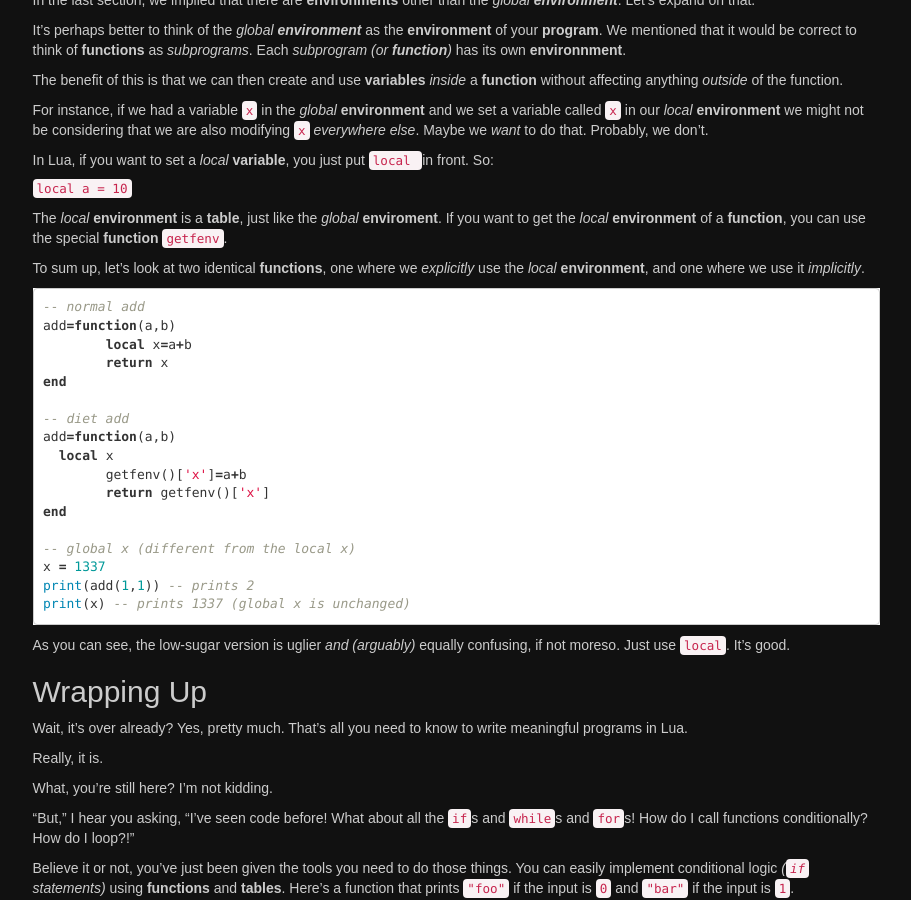
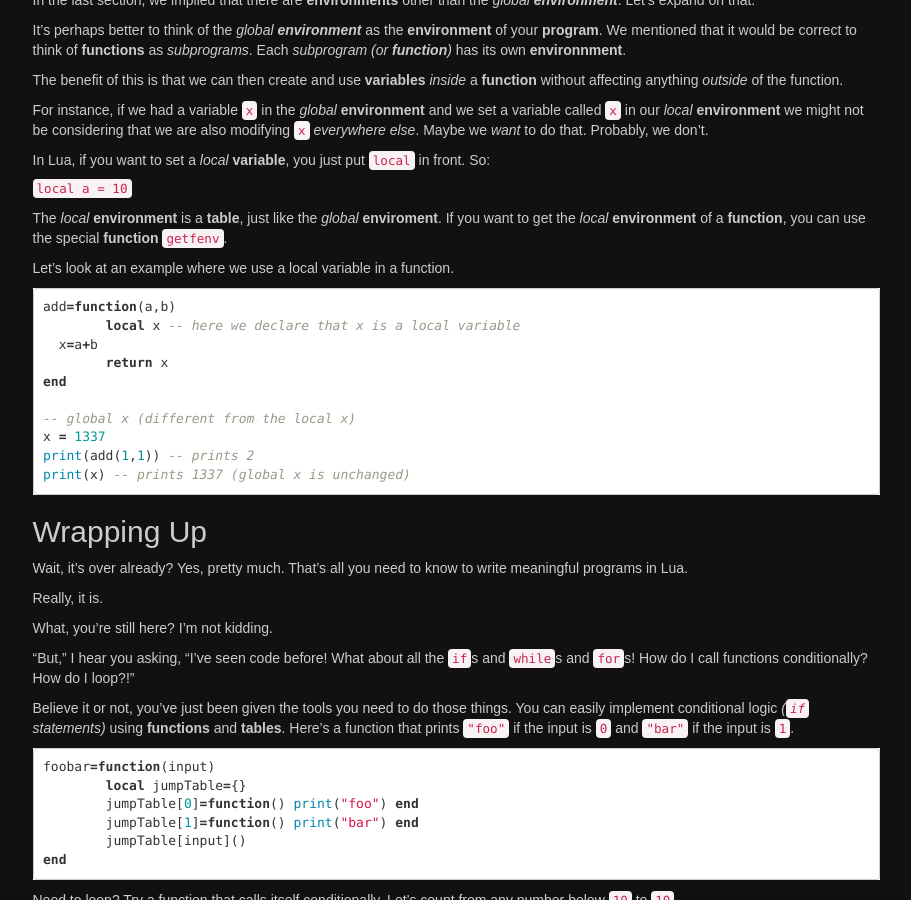
Before and after one commit to efairbanks/ericfairbanks-org-jekyll-bootstrap, a Jekyll site: the page built from _posts/2020-04-16-programming-101-with-lua.markdown, in a window 1280 px wide and 900 px high, scrolled down 9306 px. Shown: the whole window, without its empty margins (330-1241 px from the left). Built offline with Jekyll 4.4.1, drawn with Linux system fonts in a browser that asks for light colours.

Commit message:
updating post

````diff
--- a/_posts/2020-04-16-programming-101-with-lua.markdown
+++ b/_posts/2020-04-16-programming-101-with-lua.markdown
@@ -398,26 +398,19 @@ The benefit of this is that we can then create and use **variables** *inside* a
 
 For instance, if we had a variable `x` in the *global* **environment** and we set a variable called `x` in our *local* **environment** we might not be considering that we are also modifying `x` *everywhere else*. Maybe we *want* to do that. Probably, we don't.
 
-In Lua, if you want to set a *local* **variable**, you just put `local ` in front. So:
+In Lua, if you want to set a *local* **variable**, you just put `local` in front. So:
 
 `local a = 10`
 
 The *local* **environment** is a **table**, just like the *global* **enviroment**. If you want to get the *local* **environment** of a **function**, you can use the special **function** `getfenv`.
 
-To sum up, let's look at two identical **functions**, one where we *explicitly* use the *local* **environment**, and one where we use it *implicitly*.
+Let's look at an example where we use a local variable in a function.
 
 ```lua
--- normal add
 add=function(a,b)
-	local x=a+b
+	local x -- here we declare that x is a local variable
+  x=a+b
 	return x
-end
-
--- diet add
-add=function(a,b)
-  local x
-	getfenv()['x']=a+b
-	return getfenv()['x']
 end
 
 -- global x (different from the local x)
@@ -425,8 +418,6 @@ x = 1337
 print(add(1,1)) -- prints 2
 print(x) -- prints 1337 (global x is unchanged)
 ```
-
-As you can see, the low-sugar version is uglier *and* _(arguably)_ equally confusing, if not moreso. Just use `local`. It's good.
 
 ## Wrapping Up
 
````
